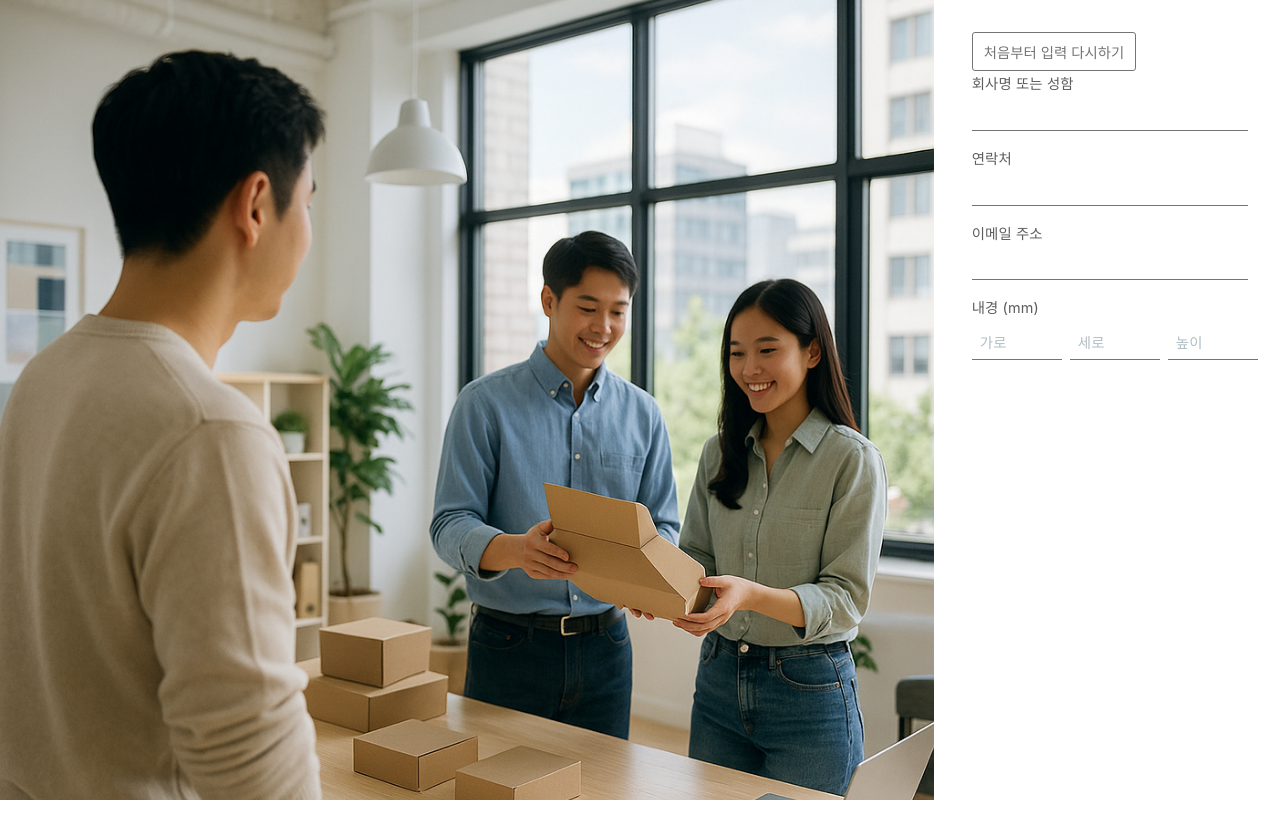
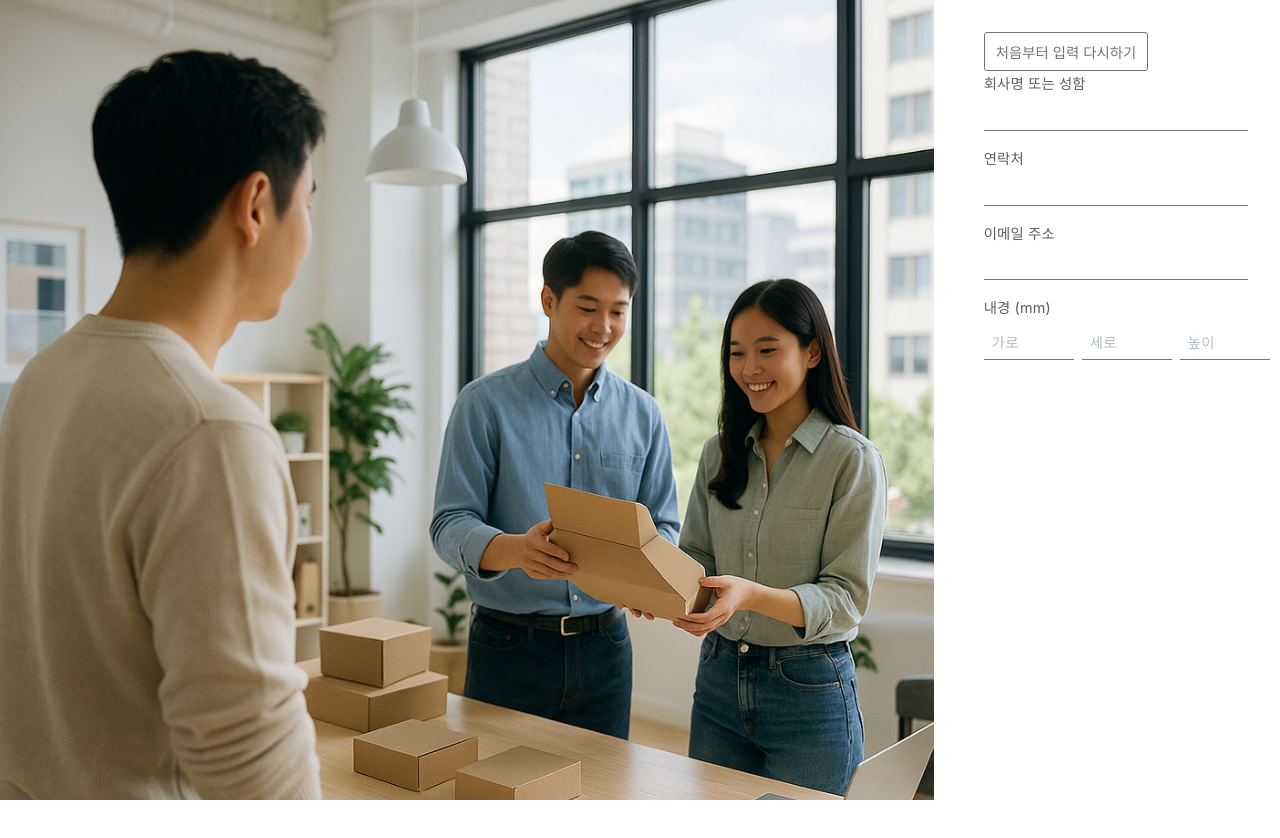
Before and after one commit to YimYoungheun/MTDL-Package, a React (Create React App) app: page /box-type-b in a window 1280 px wide. Shown: the top 838 px of the page. Built offline with nearby package versions, Linux system fonts and the light colour scheme.

Commit message:
Update BBoxOrder.js

```diff
--- a/src/components/BBoxOrder.js
+++ b/src/components/BBoxOrder.js
@@ -100,7 +100,7 @@ function BBoxOrder() {
    return (
     <div style={{ display: 'flex', width: '100vw', height: '100vh', margin: 0, padding: 0, boxSizing: 'border-box' }}>
       {/* 왼쪽 이미지 */}
-      <div style={{ flex: 3.4, minWidth: 0, height: '100vh', margin: 0, padding: 0 }}>
+      <div style={{ flex: 3.6, minWidth: 0, height: '100vh', margin: 0, padding: 0 }}>
         <img
           src="/img/Designers.png"
           alt="B형 상자"
```
